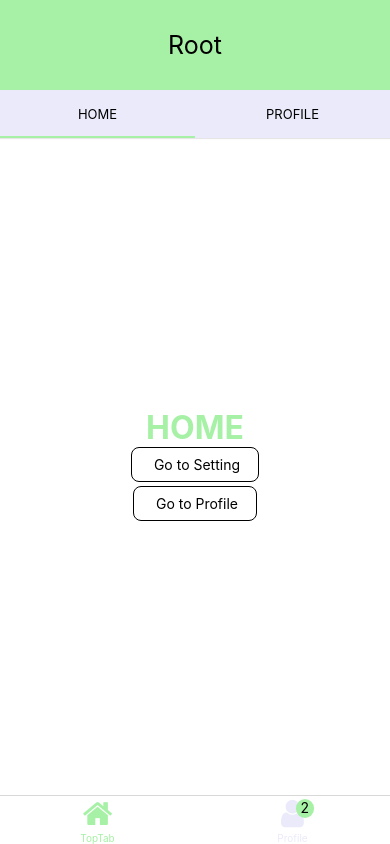
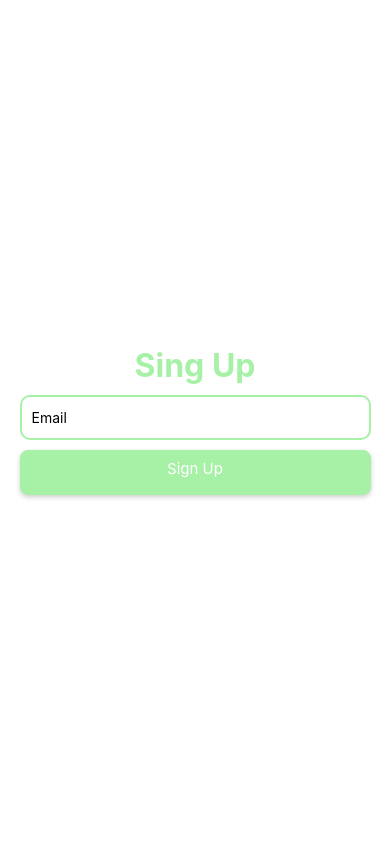
Before and after one commit to Lucostamagna/ReactNative_Navigation, a React Native app in the folder Navigation/: screen /Login in a window 390 px wide. Built offline with nearby package versions, Linux system fonts and the light colour scheme.

Commit message:
styles inputs

```diff
--- a/Navigation/src/Components/Button.js
+++ b/Navigation/src/Components/Button.js
@@ -5,24 +5,28 @@ import { Colors } from '../Contants/Colors';
 const Butto = ({ title, onPress }) => {
   return (
     <TouchableOpacity style={styles.button} onPress={onPress}>
-      <Text>{title}</Text>
+      <Text style={styles.textButton}>{title}</Text>
     </TouchableOpacity>
   );
 };
 
 const styles = StyleSheet.create({
   button: {
-    backgroundColor: 'transparent',
-    borderColor: Colors.dark,
+    width: '90%',
+    height: 45,
+    backgroundColor: Colors.details,
+    borderColor: Colors.details,
     borderWidth: 1,
     borderRadius: 8,
     paddingHorizontal: 18,
     paddingVertical: 8,
     marginBottom: '1%',
+    alignItems:'center',
+    boxShadow: '0px 2px 5px rgba(0, 0, 0, 0.2)',
   },
   textButton: {
-    fontSize: 16,
-    fontWeight: 'bold',
+    fontSize: 15,
+    color:'white'
   },
 });
 export default Butto;
--- a/Navigation/src/Components/Input.js
+++ b/Navigation/src/Components/Input.js
@@ -23,9 +23,9 @@ const styles = StyleSheet.create({
     justifyContent: 'center',
     margin: 10,
     padding: 10,
-    backgroundColor: Colors.ligth,
+    backgroundColor: Colors.primaryColor,
     borderRadius: 10,
-    borderWidth: 1,
+    borderWidth: 2,
     borderColor: Colors.details,
   },
 });
--- a/Navigation/src/Navigation/RootNavigator.js
+++ b/Navigation/src/Navigation/RootNavigator.js
@@ -1,12 +1,14 @@
 import { NavigationContainer } from "@react-navigation/native";
 import MyStack from "./MyStack";
 import MyBottomTab from "./MyBottomTab";
+import SingUp from "../Screens/AuthScreens/SingUp";
 
 export default function RootNavigator (){
-    return(
-        <NavigationContainer>
-            <MyStack />
-            {/* <MyBottomTab/> */}
-        </NavigationContainer>
-    )
+    return <SingUp/>
+//     (
+//         <NavigationContainer>
+//             <MyStack />
+//             {/* <MyBottomTab/> */}
+//         </NavigationContainer>
+//     )
 }
--- a/Navigation/src/Screens/AuthScreens/SingUp.js
+++ b/Navigation/src/Screens/AuthScreens/SingUp.js
@@ -1,11 +1,15 @@
 import React from 'react'
 import { Text, View, Button, TouchableOpacity } from 'react-native';
-import { globalStyles } from '../Styles/Global';
+import { globalStyles } from '../../Styles/Global';
+import Input from '../../Components/Input';
+import Butto from '../../Components/Button';
 
 const SingUp = () => {
   return (
     <View style={globalStyles.screenContainer}>
     <Text style={globalStyles.title}>Sing Up</Text>
+    <Input label={'Email'}/>
+    <Butto title={"Sign Up"}/>
 
   </View>
   )
```
